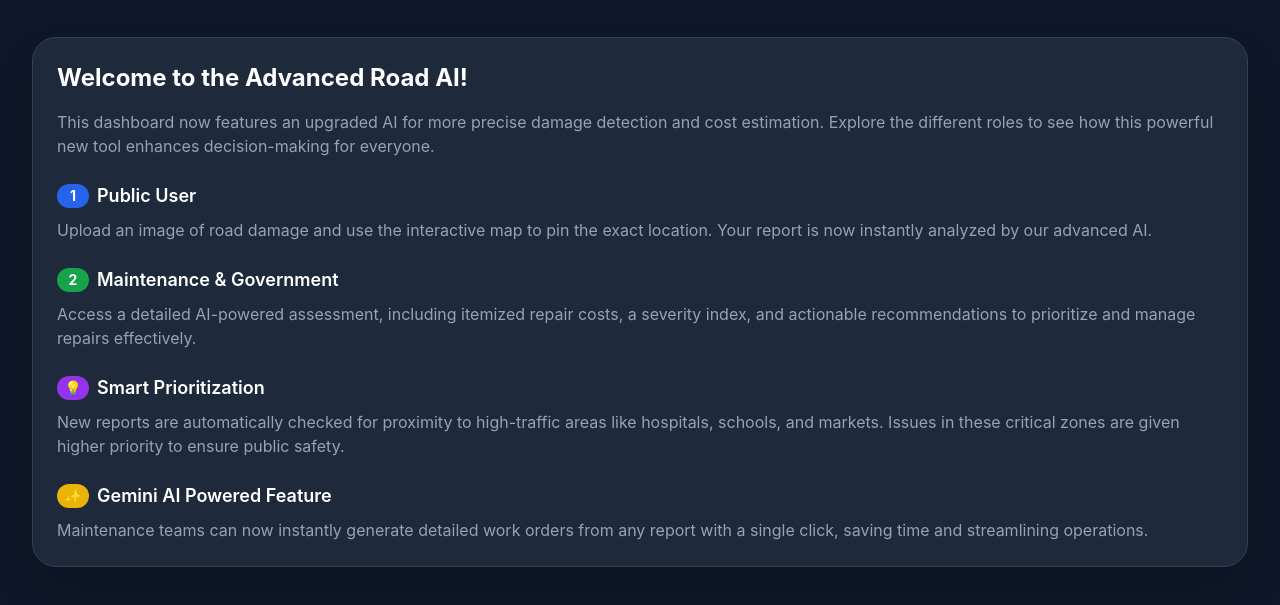
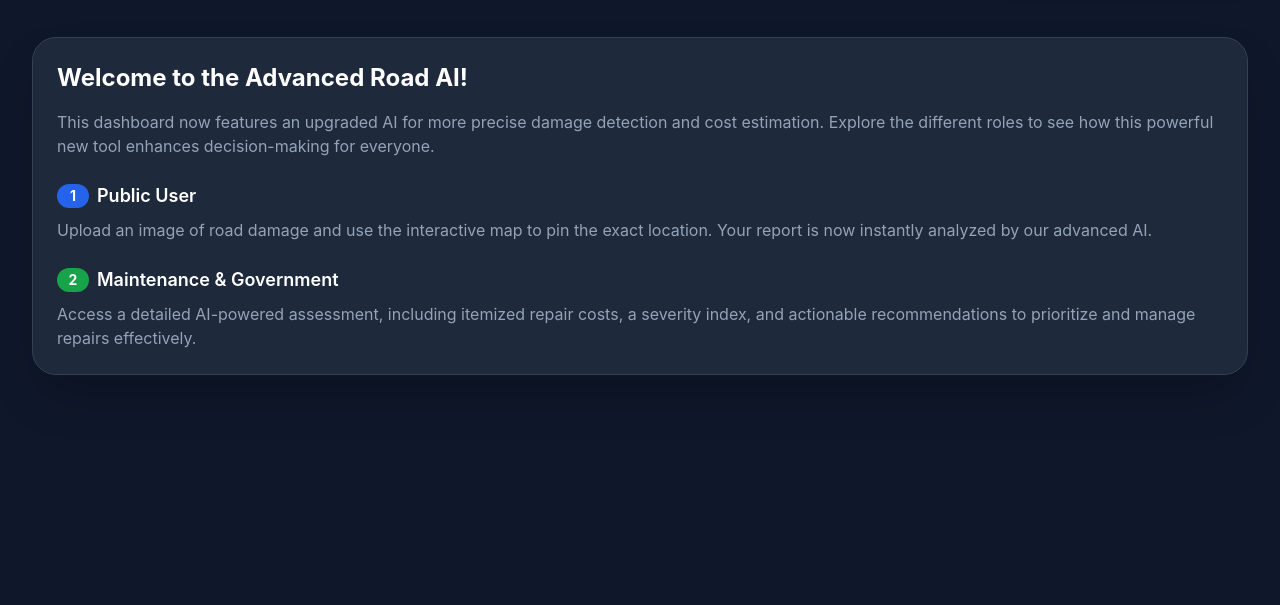
Before and after one commit to kamaldhenwal1/final-sih-prototype-locationprioritybased, a plain HTML site: page index.html in a window 1280 px wide. Shown: the part 103-708 px from the top of the page. Drawn offline with nearby package versions, Linux system fonts and the light colour scheme.

Commit message:
Update index.html

```diff
--- a/index.html
+++ b/index.html
@@ -70,20 +70,6 @@
                                 Maintenance &amp; Government
                             </h3>
                             <p class="text-slate-400 mt-2">Access a detailed AI-powered assessment, including itemized repair costs, a severity index, and actionable recommendations to prioritize and manage repairs effectively.</p>
-                        </div>
-                        <div>
-                            <h3 class="font-semibold text-lg text-white flex items-center gap-2">
-                                <span class="bg-purple-600 text-white w-8 h-6 flex items-center justify-center rounded-full text-sm font-bold">💡</span>
-                                Smart Prioritization
-                            </h3>
-                            <p class="text-slate-400 mt-2">New reports are automatically checked for proximity to high-traffic areas like hospitals, schools, and markets. Issues in these critical zones are given higher priority to ensure public safety.</p>
-                        </div>
-                         <div>
-                            <h3 class="font-semibold text-lg text-white flex items-center gap-2">
-                                <span class="bg-yellow-500 text-slate-900 w-8 h-6 flex items-center justify-center rounded-full text-sm font-bold">✨</span>
-                                Gemini AI Powered Feature
-                            </h3>
-                            <p class="text-slate-400 mt-2">Maintenance teams can now instantly generate detailed work orders from any report with a single click, saving time and streamlining operations.</p>
                         </div>
                     </div>
                 </div>
```
